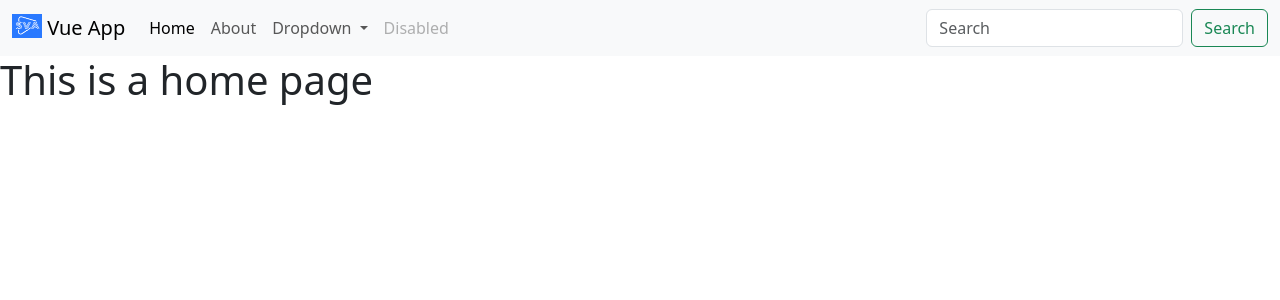
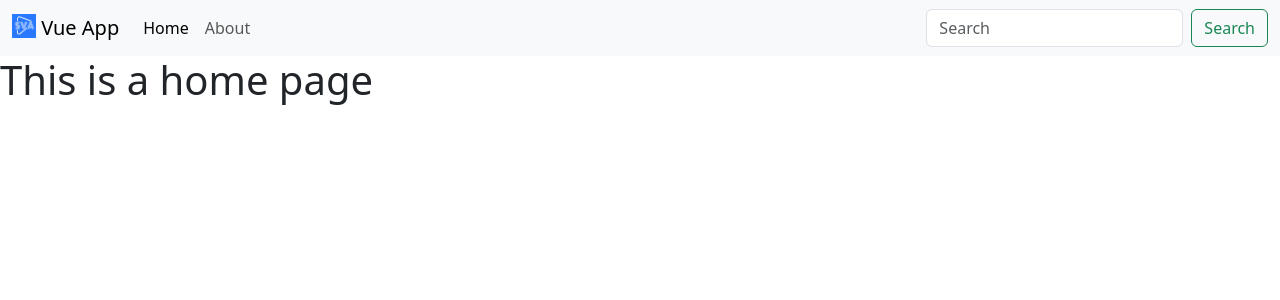
Before and after one commit to AdMFirst/swift-vuejs, a Vue app: page / in a window 1280 px wide. Shown: the top 300 px of the page. Built offline with nearby package versions, Linux system fonts and the light colour scheme.

Commit message:
bootstrap

```diff
--- a/src/App.vue
+++ b/src/App.vue
@@ -6,7 +6,7 @@
   <nav class="navbar navbar-expand-lg bg-body-tertiary">
     <div class="container-fluid">
       <a class="navbar-brand" href="/">
-        <img src="./assets/logo.png" alt="Logo" width="30" height="24" class="d-inline-block align-text-top"></img>
+        <img src="@/assets/logo.png" alt="Logo" width="24" height="24" class="d-inline-block align-text-top"/>
         Vue App
       </a>
       <button class="navbar-toggler" type="button" data-bs-toggle="collapse" data-bs-target="#navbarSupportedContent" aria-controls="navbarSupportedContent" aria-expanded="false" aria-label="Toggle navigation">
@@ -20,20 +20,7 @@
           <li class="nav-item">
             <a class="nav-link" href="/about">About</a>
           </li>
-          <li class="nav-item dropdown">
-            <a class="nav-link dropdown-toggle" href="#" role="button" data-bs-toggle="dropdown" aria-expanded="false">
-              Dropdown
-            </a>
-            <ul class="dropdown-menu">
-              <li><a class="dropdown-item" href="/eavudc">Action</a></li>
-              <li><a class="dropdown-item" href="#">Another action</a></li>
-              <li><hr class="dropdown-divider"></li>
-              <li><a class="dropdown-item" href="#">Something else here</a></li>
-            </ul>
-          </li>
-          <li class="nav-item">
-            <a class="nav-link disabled">Disabled</a>
-          </li>
+
         </ul>
         <form class="d-flex" role="search">
           <input class="form-control me-2" type="search" placeholder="Search" aria-label="Search">
```
